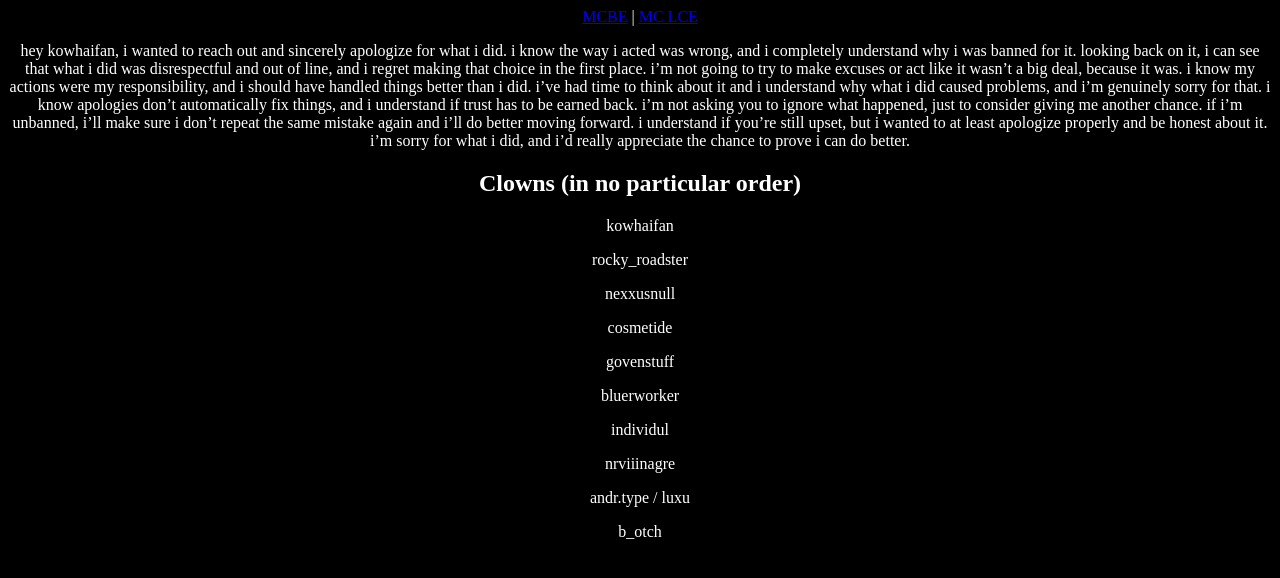
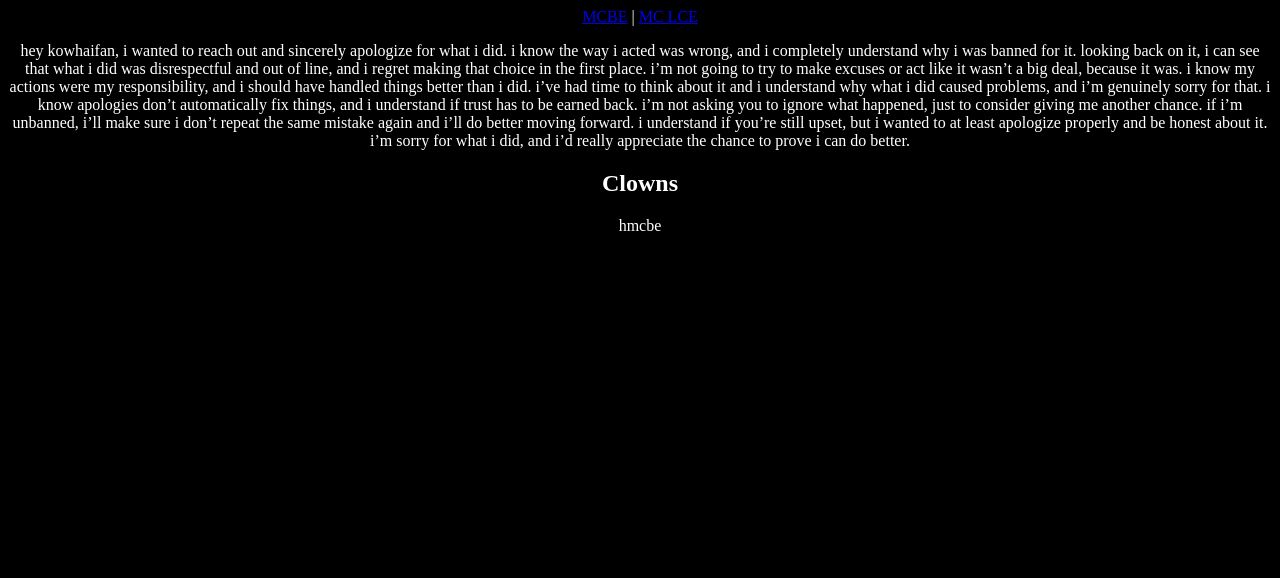
Before and after one commit to hmcbe/hmcbe.github.io, a plain HTML site: page index.html in a window 1280 px wide. Drawn offline with Linux system fonts and the light colour scheme.

Commit message:
fix typo

```diff
--- a/index.html
+++ b/index.html
@@ -39,15 +39,6 @@
         i understand if you’re still upset, but i wanted to at least apologize properly and be honest about it. i’m sorry for what i did, and i’d really appreciate the chance to prove i can do better.
     </p>
 
-    <h2>Clowns (in no particular order)</h2>
-    <p>kowhaifan</p>
-    <p>rocky_roadster</p>
-    <p>nexxusnull</p>
-    <p>cosmetide</p>
-    <p>govenstuff</p>
-    <p>bluerworker</p>
-    <p>individul</p>
-    <p>nrviiinagre</p>
-    <p>andr.type / luxu</p>
-    <p>b_otch</p>
+    <h2>Clowns</h2>
+    <p>hmcbe</p>
 </body>
```
